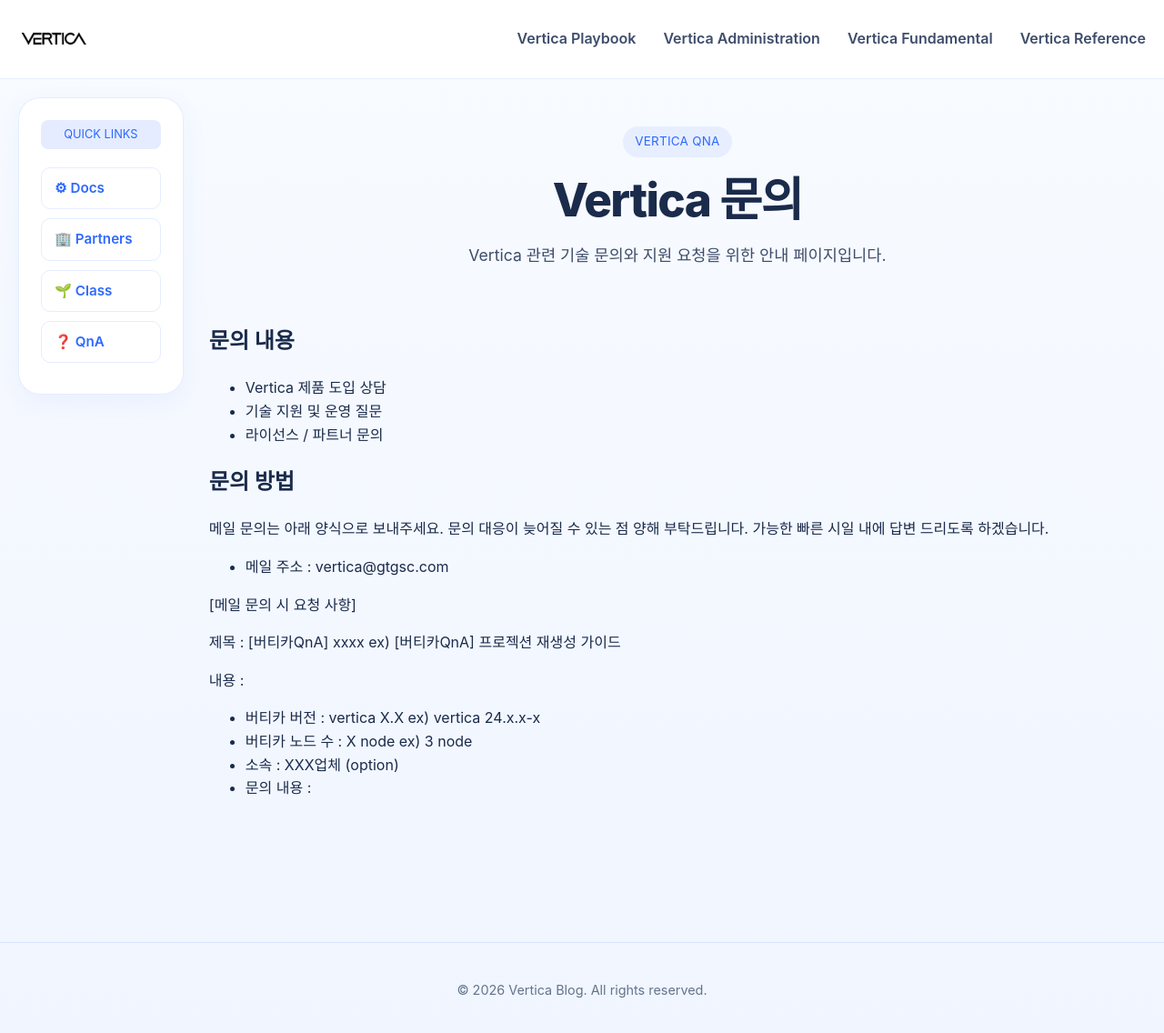
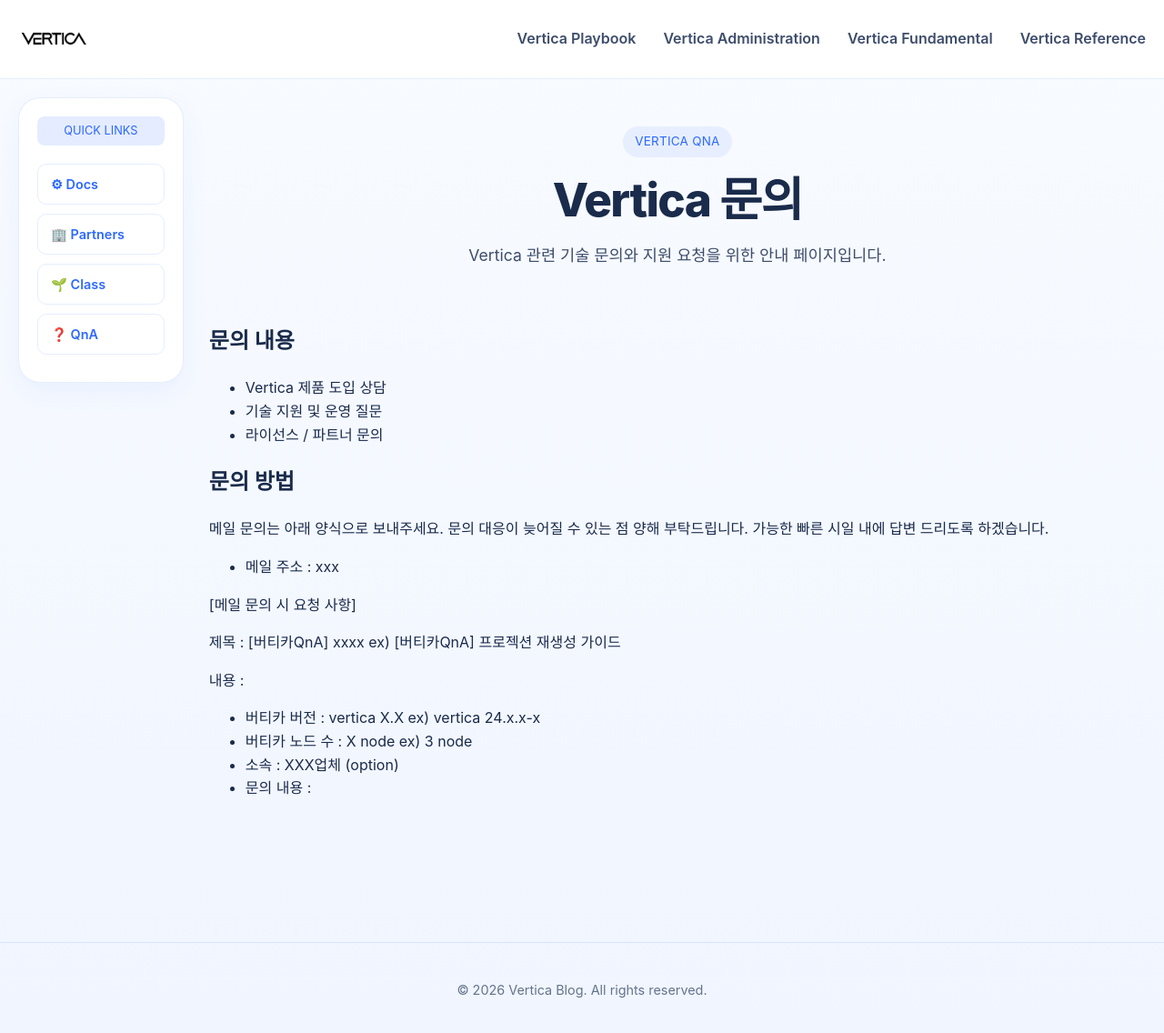
Before and after one commit to JIN0326/vertica_blog, a Jekyll site: the page built from 99QnA.md, in a window 1280 px wide and 1140 px high. Shown: the top 1136 px of the window at 91% size. Built offline with Jekyll 4.4.1, drawn with Linux system fonts in a browser that asks for light colours.

Commit message:
Update blog content and styling

```diff
--- a/99QnA.md
+++ b/99QnA.md
@@ -21,7 +21,7 @@
 문의 대응이 늦어질 수 있는 점 양해 부탁드립니다.
 가능한 빠른 시일 내에 답변 드리도록 하겠습니다.
 
-- 메일 주소 : vertica@gtgsc.com
+- 메일 주소 : xxx
 
 [메일 문의 시 요청 사항]
 
--- a/assets/css/style.css
+++ b/assets/css/style.css
@@ -398,55 +398,10 @@
   line-height: 1.7;
 }
 
-/* 6.2 Buttons (버튼 스타일) */
-.button-grid-section {
-  margin-top: 28px;
-  padding: 26px;
-  background: var(--surface);
-  border-radius: 24px;
-  border: 1px solid var(--border-color);
-  box-shadow: var(--shadow);
-}
-
-.button-grid {
-  display: grid;
-  grid-template-columns: repeat(auto-fit, minmax(200px, 1fr));
-  gap: 18px;
-}
-
-.button {
-  text-decoration: none;
-  transition: transform 0.2s ease, background-color 0.2s ease;
-  display: block;
-  padding: 14px 20px;
-  border-radius: 12px;
-  text-align: center;
-  font-weight: 600;
-}
-.button:hover {
-  transform: translateY(-2px);
-}
-
-.button.primary {
-  background-color: var(--accent);
-  color: white;
-}
-.button.primary:hover {
-  background-color: var(--accent-dark);
-}
-
-.button.secondary {
-  background-color: rgba(45, 105, 255, 0.08);
-  color: var(--accent-dark);
-}
-.button.secondary:hover {
-  background-color: rgba(45, 105, 255, 0.12);
-}
-
 /* 6.3 Two-Column Layout (2단 레이아웃) */
 .page-layout {
   display: grid;
-  grid-template-columns: minmax(0, 1fr) 240px; /* 페이지 목차 사이드바 너비 축소 */
+  grid-template-columns: minmax(0, 1fr) 200px; /* 오른쪽 사이드바 너비 축소 */
   gap: 24px;
   margin-top: 32px;
 }
@@ -477,7 +432,7 @@
 }
 
 .sidebar-panel {
-  padding: 24px;
+  padding: 20px;
   border-radius: 24px;
   background: var(--surface);
   border: 1px solid var(--border-color);
@@ -486,7 +441,7 @@
 
 .sidebar-panel h3 {
   margin-top: 0;
-  font-size: 1.05rem;
+  font-size: 1rem;
   color: var(--text);
   margin-bottom: 1rem;
 }
@@ -503,7 +458,7 @@
   color: var(--accent);
   font-weight: 600;
   text-decoration: none;
-  font-size: 0.95rem;
+  font-size: 0.9rem;
 }
 .sidebar-panel a:hover {
   text-decoration: underline;
```
Also changed, not shown: 01playbook.md (+1 -1 lines), 99Class.md (+1 -1 lines).
